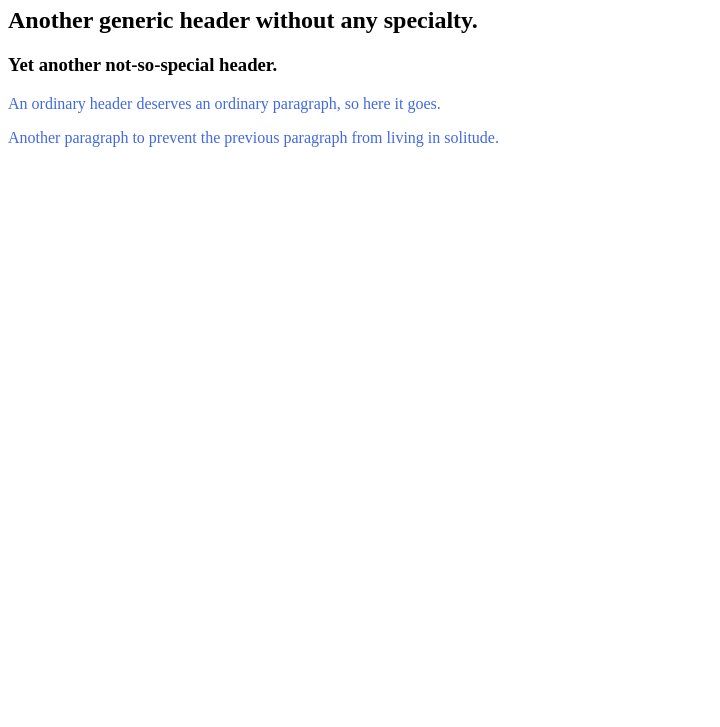
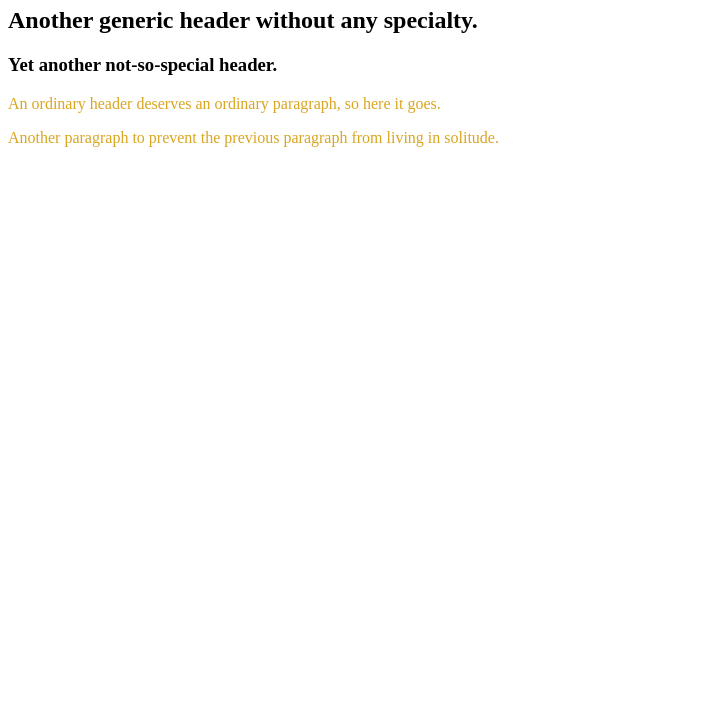
Before and after one commit to ArifeenH/Second-Repository, a plain HTML site: page index.html in a window 1280 px wide. Shown: the part 73-800 px from the top of the page, without its empty margins (0-720 px from the left). Drawn offline with Linux system fonts and the light colour scheme.

Commit message:
Changed Color

```diff
--- a/style.css
+++ b/style.css
@@ -1,3 +1,3 @@
 p {
-  color: royalblue;
+  color: goldenrod;
 }
```
